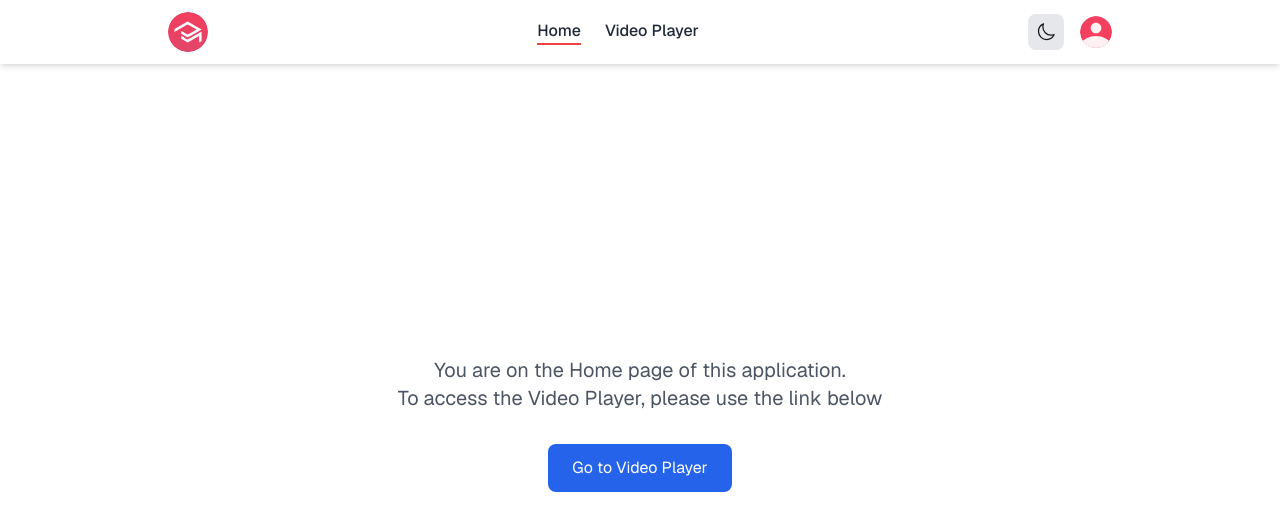
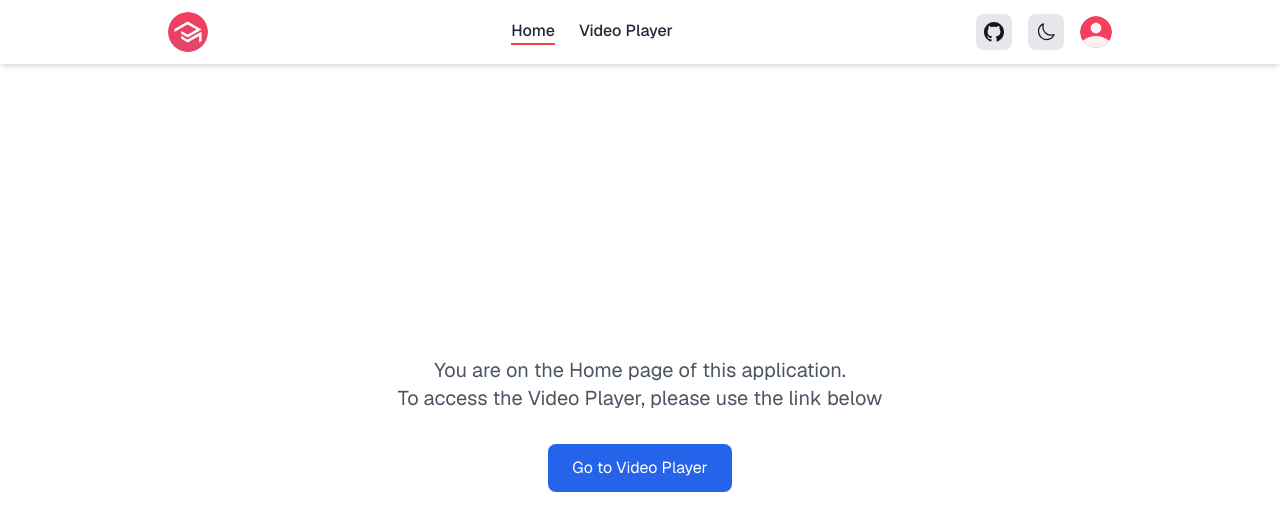
Before and after one commit to Dintik/paltaforma-video-player, a Next.js app: page / in a window 1280 px wide. Shown: the top 530 px of the page. Built offline with nearby package versions, Linux system fonts and the light colour scheme.

Commit message:
add link to repo & upd VideoPlayer comp

```diff
--- a/src/app/video-player/page.tsx
+++ b/src/app/video-player/page.tsx
@@ -19,28 +19,36 @@
       title: 'Bavarian Greetings',
       src: 'https://v21-def.ap4r.com/bs2/upload-ylab-stunt-sgp/special-effect/output/e5ff1646-877b-4c5e-b66a-6b337e83a65a/2968088769507078027/out.mp4',
       type: 'video/mp4',
-      duration: '01:30'
+      duration: '01:30',
+      description:
+        'Experience the charm of traditional Bavarian culture through this delightful greeting sequence. Watch as local customs and warm hospitality come to life in this authentic representation of Alpine traditions.'
     },
     {
       id: 2,
       title: 'Mayah cat dream',
       src: 'https://v15-def.ap4r.com/bs2/upload-ylab-stunt-sgp/special-effect/output/831ec4f8-32a6-478c-bde6-1a8d9eaeccf3/5208871705232948310/out.mp4',
       type: 'video/mp4',
-      duration: '00:44'
+      duration: '00:44',
+      description:
+        'Enter the whimsical dreamworld of Mayah the cat. This enchanting short follows our feline friend through a surreal adventure filled with imagination and playful moments.'
     },
     {
       id: 3,
-      title: 'Surf Rider"',
+      title: 'Surf Rider',
       src: 'https://v15-def.ap4r.com/bs2/upload-ylab-stunt-sgp/special-effect/output/522cdc86-e8c6-4272-8b84-7feb53b99a78/2085849035621127512/out.mp4',
       type: 'video/mp4',
-      duration: '01:14'
+      duration: '01:14',
+      description:
+        'Catch the perfect wave with this thrilling surfing adventure. Watch as skilled riders navigate the ocean waves, showcasing the grace and excitement of this dynamic water sport.'
     },
     {
       id: 4,
       title: 'Wildlife Music Video (City)',
       src: 'https://v21-def.ap4r.com/bs2/upload-ylab-stunt-sgp/ai_portal/1734115618/XIkN2lAKCO/emusicvideod_1-2.mp4',
       type: 'video/mp4',
-      duration: '02:25'
+      duration: '02:25',
+      description:
+        'A unique blend of urban landscapes and wildlife imagery set to music. This creative music video explores the unexpected harmony between city life and nature, creating a mesmerizing audio-visual experience.'
     }
   ]
 
@@ -96,18 +104,13 @@
               Description
             </h2>
             <p className='text-gray-600 dark:text-gray-400'>
-              Este curso tem como objetivo te dar os fundamentos da programação
-              e entender um pouco mais sobre o web, precisamos desse
-              conhecimento para enfim nos tornarmos aptos a estudar as diversas
-              linguagens e tecnologias que vamos encontrar como desenvolvedores
-              e desenvolvedoras web. Muito bem vamos direto entender os
-              fundamentos.
+              {videos[currentVideoIndex].description}
             </p>
           </div>
         </div>
 
         <div className='w-[295px] bg-gray-100 dark:bg-[#121214] py-6 px-3 h-fit'>
-          <div className='mb-6'>
+          <div className='flex  justify-between mb-2'>
             <h3 className='text-gray-900 dark:text-white font-medium mb-2'>
               Playlist
             </h3>
@@ -120,8 +123,10 @@
             {videos.map((video, index) => (
               <div
                 key={index}
-                onClick={() => handleVideoChange(index)}
-                className={`flex items-center gap-4 p-4 rounded cursor-pointer ${
+                onClick={() =>
+                  currentVideoIndex !== index && handleVideoChange(index)
+                }
+                className={`flex items-center gap-2 p-2 rounded cursor-pointer ${
                   currentVideoIndex === index
                     ? 'bg-gray-300 dark:bg-[#29292e]'
                     : 'bg-gray-200 dark:bg-[#202024] hover:bg-gray-300 dark:hover:bg-[#29292e]'
@@ -142,7 +147,7 @@
                     height={16}
                   />
                 )}
-                <div>
+                <div className='flex justify-between items-center w-full gap-3'>
                   <h4 className='text-gray-900 dark:text-white font-medium text-sm'>
                     {index + 1}. {video.title}
                   </h4>
--- a/src/components/Header.tsx
+++ b/src/components/Header.tsx
@@ -75,6 +75,24 @@
           </nav>
 
           <div className='flex items-center gap-4'>
+            <a
+              href='https://github.com/Dintik/paltaforma-video-player'
+              target='_blank'
+              rel='noopener noreferrer'
+              className='p-2 rounded-lg bg-gray-200 dark:bg-gray-700 hover:bg-gray-300 dark:hover:bg-gray-600 transition-colors'
+              aria-label='View source on GitHub'
+            >
+              <svg
+                xmlns='http://www.w3.org/2000/svg'
+                width='20'
+                height='20'
+                viewBox='0 0 24 24'
+                fill='currentColor'
+                className='w-5 h-5'
+              >
+                <path d='M12 0c-6.626 0-12 5.373-12 12 0 5.302 3.438 9.8 8.207 11.387.599.111.793-.261.793-.577v-2.234c-3.338.726-4.033-1.416-4.033-1.416-.546-1.387-1.333-1.756-1.333-1.756-1.089-.745.083-.729.083-.729 1.205.084 1.839 1.237 1.839 1.237 1.07 1.834 2.807 1.304 3.492.997.107-.775.418-1.305.762-1.604-2.665-.305-5.467-1.334-5.467-5.931 0-1.311.469-2.381 1.236-3.221-.124-.303-.535-1.524.117-3.176 0 0 1.008-.322 3.301 1.23.957-.266 1.983-.399 3.003-.404 1.02.005 2.047.138 3.006.404 2.291-1.552 3.297-1.23 3.297-1.23.653 1.653.242 2.874.118 3.176.77.84 1.235 1.911 1.235 3.221 0 4.609-2.807 5.624-5.479 5.921.43.372.823 1.102.823 2.222v3.293c0 .319.192.694.801.576 4.765-1.589 8.199-6.086 8.199-11.386 0-6.627-5.373-12-12-12z' />
+              </svg>
+            </a>
             <button
               onClick={() => setTheme(theme === 'dark' ? 'light' : 'dark')}
               className='p-2 rounded-lg bg-gray-200 dark:bg-gray-700 hover:bg-gray-300 dark:hover:bg-gray-600 transition-colors'
```
